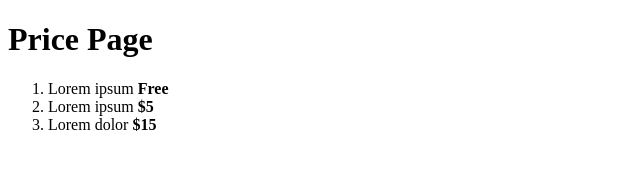
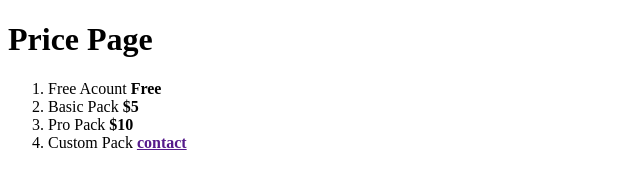
Before and after one commit to rakibul-islam-raju/learning-git, a plain HTML site: page price.html in a window 1280 px wide. Shown: the whole page, without its empty margins (0-640 px from the left). Drawn offline with Linux system fonts and the light colour scheme.

Commit message:
[MOD] Modified price plan

```diff
--- a/price.html
+++ b/price.html
@@ -8,9 +8,10 @@
 <body>
     <h1>Price Page</h1>
     <ol>
-        <li>Lorem ipsum <b>Free</b></li>
-        <li>Lorem ipsum <b>$5</b></li>
-        <li>Lorem dolor <b>$15</b></li>
+        <li>Free Acount <b>Free</b></li>
+        <li>Basic Pack <b>$5</b></li>
+        <li>Pro Pack <b>$10</b></li>
+        <li>Custom Pack <b><a href="">contact</a></b></li>
     </ol>
 </body>
 </html>
```
